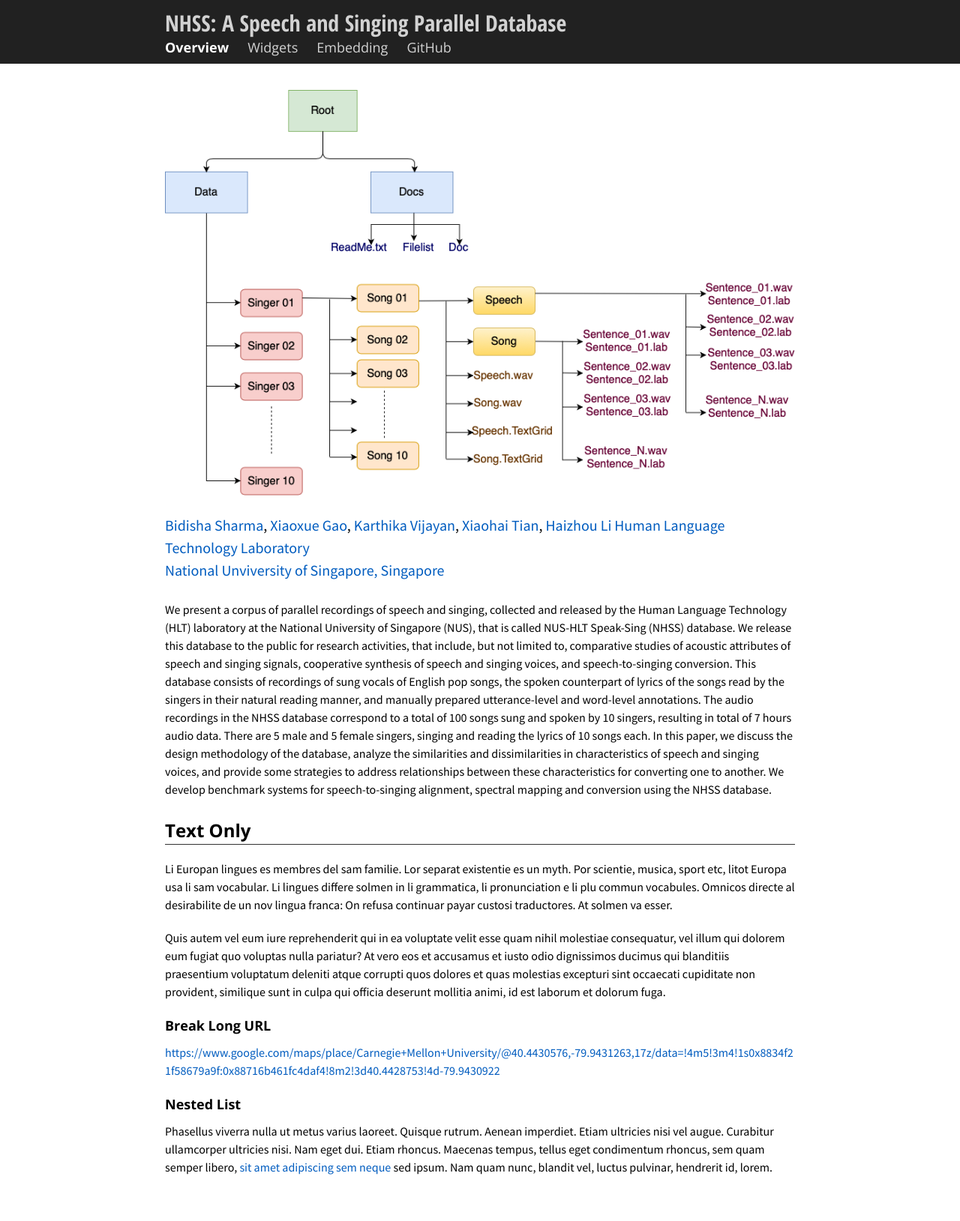
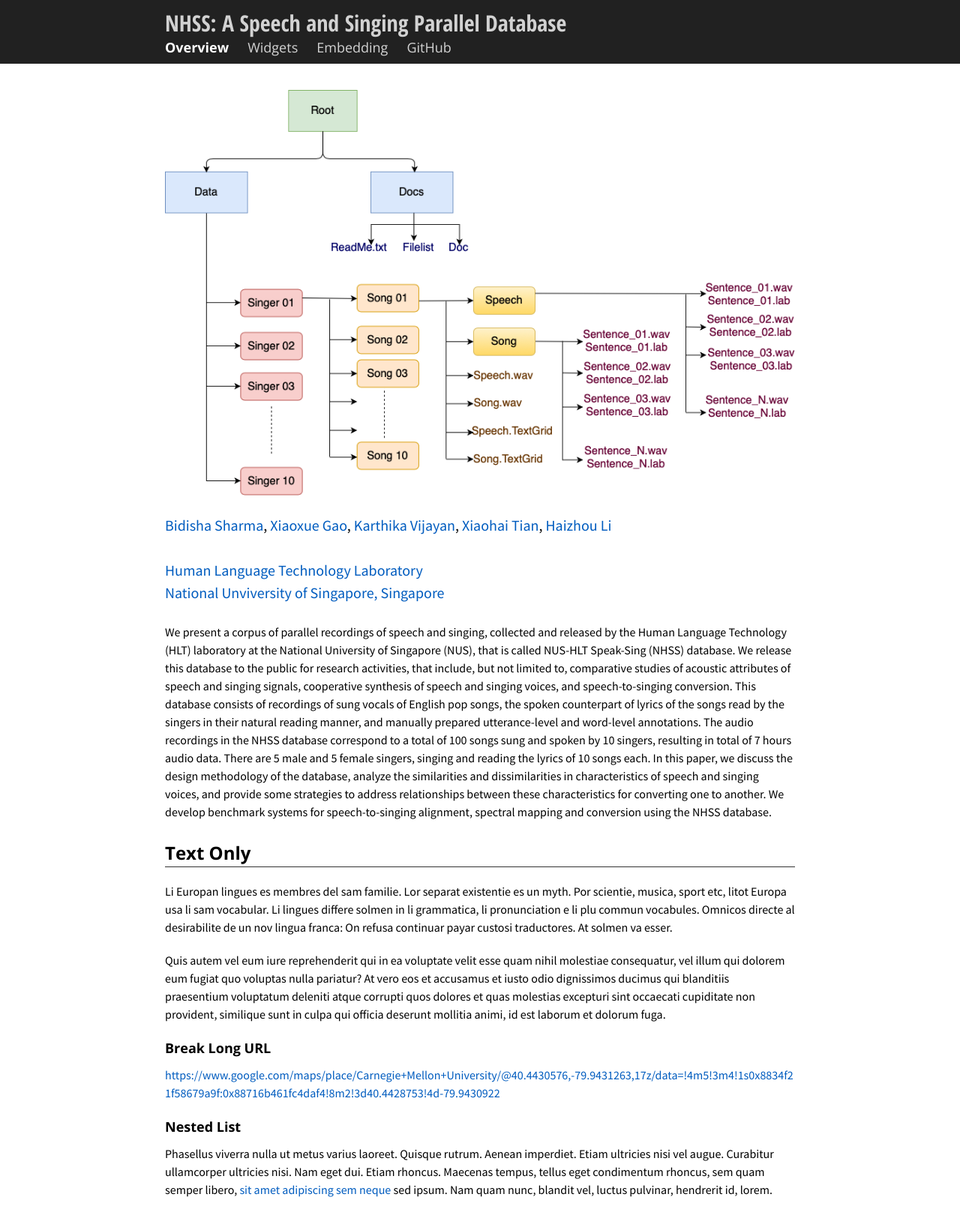
Before and after one commit to bidishasharma/bidishasharma.github.io, a Jekyll site: the page NHSS_Database/index.html, which Jekyll copies as it is, in a window 1280 px wide. Shown: the whole page at 75% size. Built offline with Jekyll 4.4.1, drawn with Linux system fonts in a browser that asks for light colours; before the commit the page ends 1599 px from its top, so only the background shows below that.

```diff
--- a/NHSS_Database/index.html
+++ b/NHSS_Database/index.html
@@ -34,12 +34,12 @@
           </div>
           <div class="flex-item flex-column">
             <p class="text text-large">
-              <th><a target="_blank" href="javascript:void(0)"><a href="https://scholar.google.com.sg/citations?user=oEESlDQAAAAJ&hl=en&oi=ao">Bidisha Sharma</a></a>,
+              <a target="_blank" href="javascript:void(0)"><a href="https://scholar.google.com.sg/citations?user=oEESlDQAAAAJ&hl=en&oi=ao">Bidisha Sharma</a></a>,
               <a target="_blank" href="javascript:void(0)"><a href="https://scholar.google.com/citations?user=PzJntEMAAAAJ&hl=en&oi=ao">Xiaoxue Gao</a></a>,
               <a target="_blank" href="javascript:void(0)"><a href="https://scholar.google.com/citations?user=fJp6O0UAAAAJ&hl=en&oi=ao">Karthika Vijayan</a></a>,
               <a target="_blank" href="javascript:void(0)"><a href="https://scholar.google.com/citations?user=6gc45QcAAAAJ&hl=en&oi=ao">Xiaohai Tian</a></a>,
-              <a target="_blank" href="javascript:void(0)"><a href="https://scholar.google.com.sg/citations?user=z8_x7C8AAAAJ&hl=en&oi=ao">Haizhou Li</a></a></th>
-              <a target="_blank" href="javascript:void(0)"><a href="http://ece.nus.edu.sg/hlt/">Human Language Technology Laboratory</a></a><br>
+              <a target="_blank" href="javascript:void(0)"><a href="https://scholar.google.com.sg/citations?user=z8_x7C8AAAAJ&hl=en&oi=ao">Haizhou Li</a></a><br>
+              <br><a target="_blank" href="javascript:void(0)"><a href="http://ece.nus.edu.sg/hlt/">Human Language Technology Laboratory</a></a><br>
               <a target="_blank" href="javascript:void(0)">National Unviversity of Singapore, Singapore</a>
             </p>
           </div>
```
